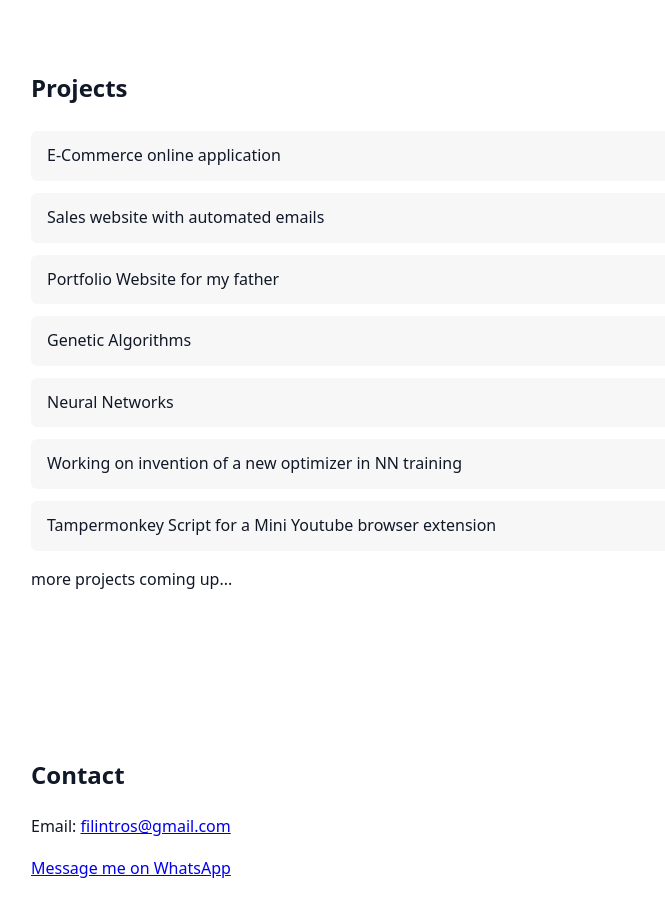
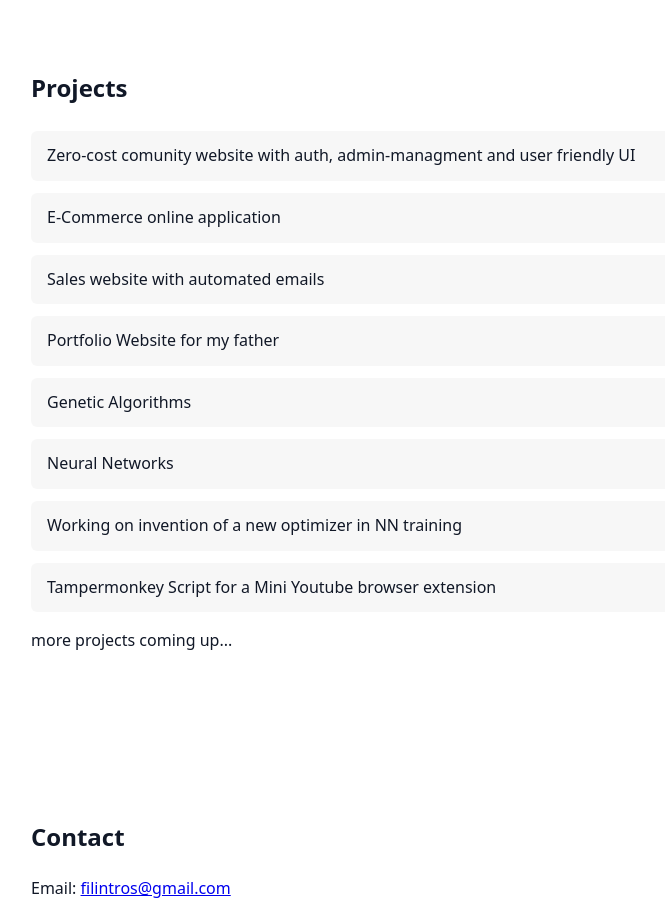
Before and after one commit to ThorSonOfThors/FilipZdravkovic, a Vue app in the folder my-portfolio/: page / in a window 1280 px wide. Shown: the part 1540-2462 px from the top of the page, without its empty margins (91-756 px from the left). Built offline with nearby package versions, Linux system fonts and the light colour scheme.

Commit message:
New project completed
I am a good programmer. ;D

```diff
--- a/my-portfolio/src/components/ProjectsSection.vue
+++ b/my-portfolio/src/components/ProjectsSection.vue
@@ -1,5 +1,10 @@
 <script setup lang="ts">
 const projects = [
+
+  {
+    name: 'Zero-cost comunity website with auth, admin-managment and user friendly UI',
+    url: 'https://davincy.vercel.app/'
+  },
   {
     name: 'E-Commerce online application ',
     url: 'https://github.com/ThorSonOfThors/Batik-Shop.git'
```
